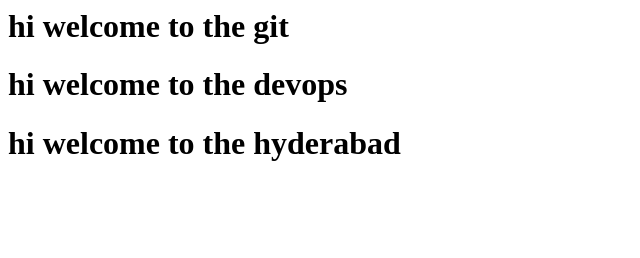
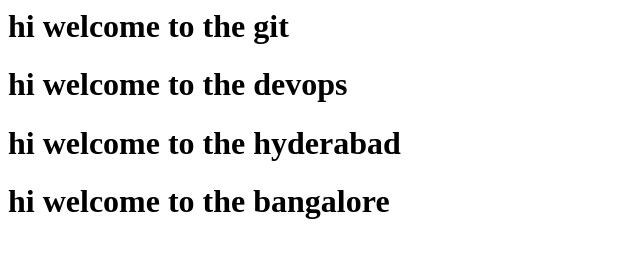
Before and after one commit to Ginukuntla/code, a plain HTML site: page index.html in a window 1280 px wide. Shown: the whole page, without its empty margins (0-640 px from the left). Drawn offline with Linux system fonts and the light colour scheme.

Commit message:
change for diff demo

```diff
--- a/index.html
+++ b/index.html
@@ -1,3 +1,4 @@
 <h1> hi welcome to the git </h1>
 <h1> hi welcome to the devops </h1>
 <h1> hi welcome to the hyderabad </h1>
+<h1> hi welcome to the bangalore </h1>
```
